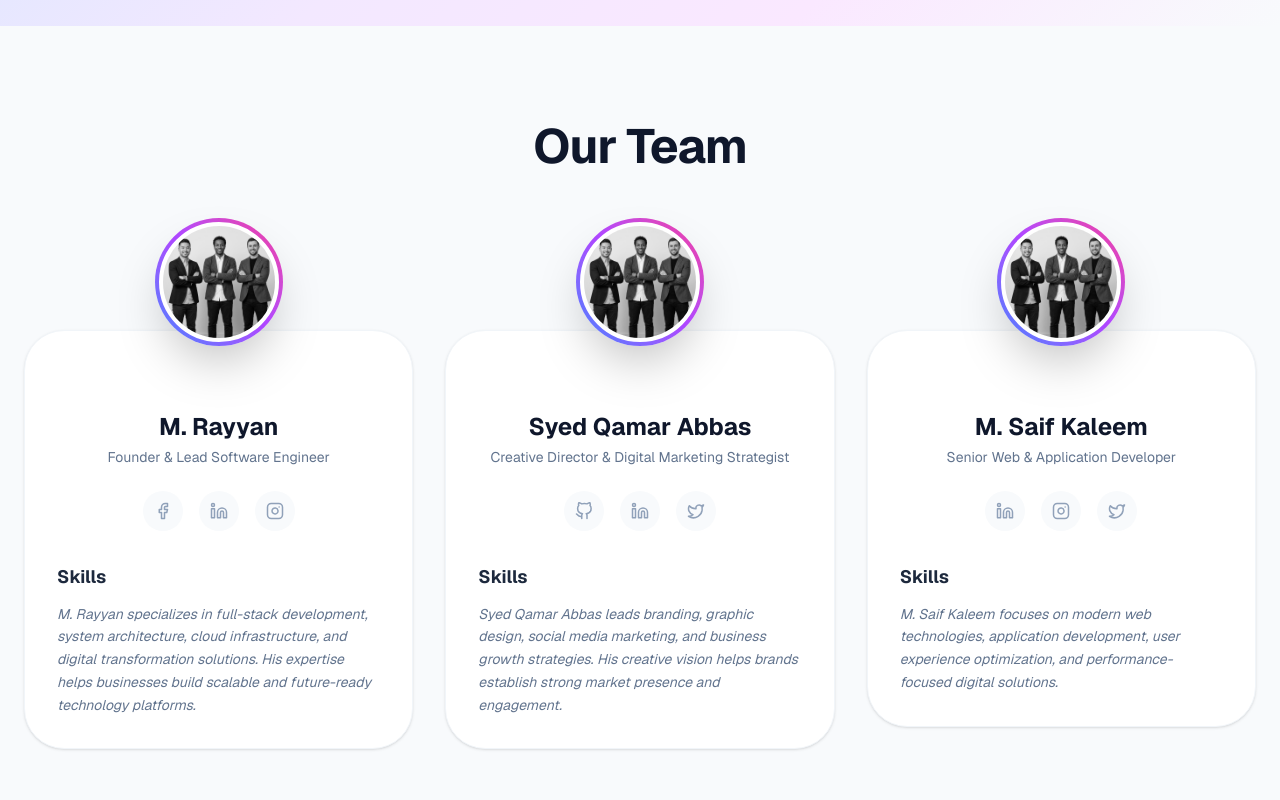
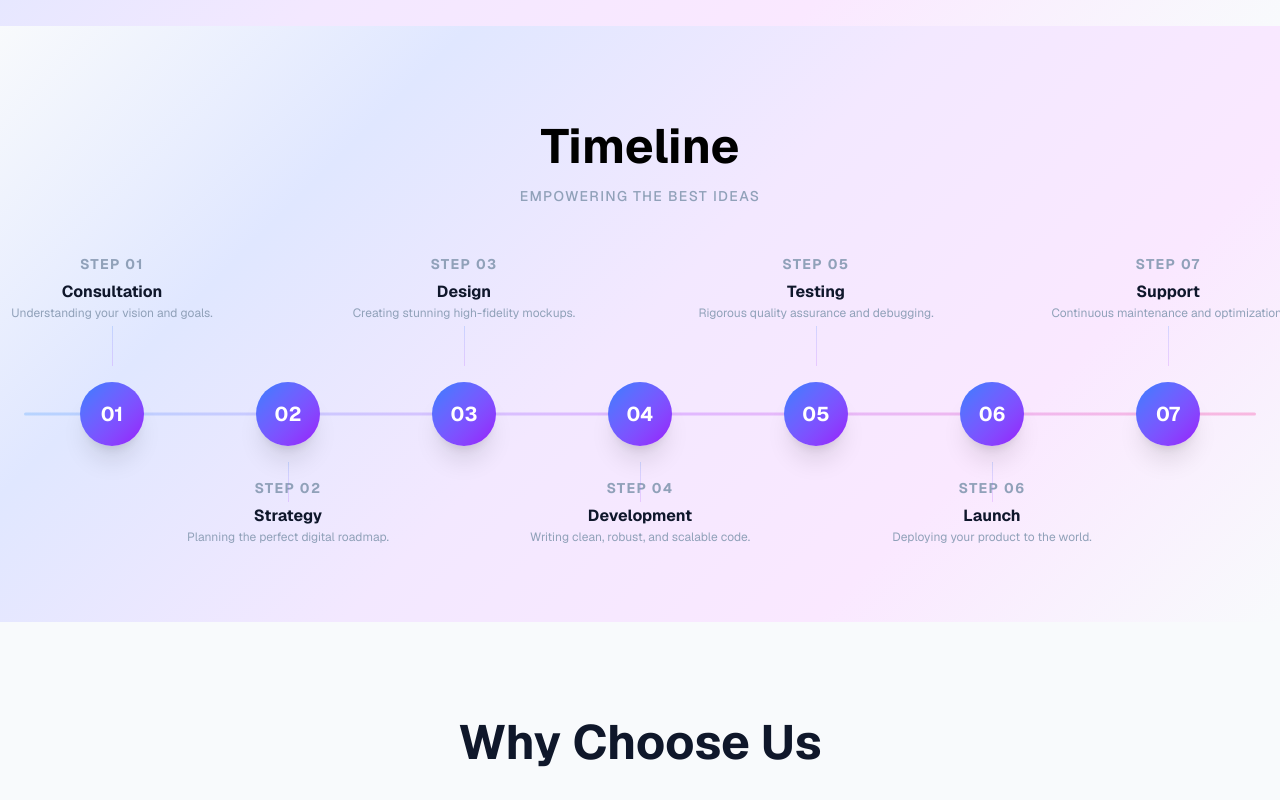
Before and after one commit to developbysaif/devcodex, a Next.js app: page / in a window 1280 px wide. Shown: the part 5840-6640 px from the top of the page. Built offline with nearby package versions, Linux system fonts and the light colour scheme.

Commit message:
first commit

```diff
--- a/src/app/page.js
+++ b/src/app/page.js
@@ -5,7 +5,6 @@ import FeaturedSolutions from "@/components/FeaturedSolutions";
 import TechStack from "@/components/TechStack";
 import Trust from "@/components/Trust";
 import Portfolio from "@/components/Portfolio";
-import Team from "@/components/Team";
 import Timeline from "@/components/Timeline";
 import WhyChooseUs from "@/components/WhyChooseUs";
 import Testimonials from "@/components/Testimonials";
@@ -27,7 +26,6 @@ export default function Home() {
       <FeaturedSolutions />
       <TechStack />
       <Portfolio />
-      <Team />
       <Timeline />
       <WhyChooseUs />
       <Testimonials />
--- a/src/components/Team.js
+++ /dev/null
@@ -1,102 +0,0 @@
-"use client";
-import React from 'react';
-import Image from 'next/image';
-import { User } from 'lucide-react';
-
-const Facebook = ({ size = 24 }) => (
-  <svg width={size} height={size} viewBox="0 0 24 24" fill="none" stroke="currentColor" strokeWidth="2" strokeLinecap="round" strokeLinejoin="round"><path d="M18 2h-3a5 5 0 0 0-5 5v3H7v4h3v8h4v-8h3l1-4h-4V7a1 1 0 0 1 1-1h3z"/></svg>
-);
-const Linkedin = ({ size = 24 }) => (
-  <svg width={size} height={size} viewBox="0 0 24 24" fill="none" stroke="currentColor" strokeWidth="2" strokeLinecap="round" strokeLinejoin="round"><path d="M16 8a6 6 0 0 1 6 6v7h-4v-7a2 2 0 0 0-2-2 2 2 0 0 0-2 2v7h-4v-7a6 6 0 0 1 6-6z"/><rect width="4" height="12" x="2" y="9"/><circle cx="4" cy="4" r="2"/></svg>
-);
-const Instagram = ({ size = 24 }) => (
-  <svg width={size} height={size} viewBox="0 0 24 24" fill="none" stroke="currentColor" strokeWidth="2" strokeLinecap="round" strokeLinejoin="round"><rect width="20" height="20" x="2" y="2" rx="5" ry="5"/><path d="M16 11.37A4 4 0 1 1 12.63 8 4 4 0 0 1 16 11.37z"/><line x1="17.5" x2="17.51" y1="6.5" y2="6.5"/></svg>
-);
-const Github = ({ size = 24 }) => (
-  <svg width={size} height={size} viewBox="0 0 24 24" fill="none" stroke="currentColor" strokeWidth="2" strokeLinecap="round" strokeLinejoin="round"><path d="M9 19c-5 1.5-5-2.5-7-3m14 6v-3.87a3.37 3.37 0 0 0-.94-2.61c3.14-.35 6.44-1.54 6.44-7A5.44 5.44 0 0 0 20 4.77 5.07 5.07 0 0 0 19.91 1S18.73.65 16 2.48a13.38 13.38 0 0 0-7 0C6.27.65 5.09 1 5.09 1A5.07 5.07 0 0 0 5 4.77a5.44 5.44 0 0 0-1.5 3.78c0 5.42 3.3 6.61 6.44 7A3.37 3.37 0 0 0 9 18.13V22"/></svg>
-);
-const Twitter = ({ size = 24 }) => (
-  <svg width={size} height={size} viewBox="0 0 24 24" fill="none" stroke="currentColor" strokeWidth="2" strokeLinecap="round" strokeLinejoin="round"><path d="M22 4s-.7 2.1-2 3.4c1.6 10-9.4 17.3-18 11.6 2.2.1 4.4-.6 6-2C3 15.5.5 9.6 3 5c2.2 2.6 5.6 4.1 9 4-.9-4.2 4-6.6 7-3.8 1.1 0 3-1.2 3-1.2z"/></svg>
-);
-
-const teamMembers = [
-  {
-    name: 'M. Rayyan',
-    role: 'Founder & Lead Software Engineer',
-    image: '/team-about.png',
-    skills: 'M. Rayyan specializes in full-stack development, system architecture, cloud infrastructure, and digital transformation solutions. His expertise helps businesses build scalable and future-ready technology platforms.',
-    socials: [<Facebook key="fb" />, <Linkedin key="li" />, <Instagram key="ig" />]
-  },
-  {
-    name: 'Syed Qamar Abbas',
-    role: 'Creative Director & Digital Marketing Strategist',
-    image: '/team-about.png',
-    skills: 'Syed Qamar Abbas leads branding, graphic design, social media marketing, and business growth strategies. His creative vision helps brands establish strong market presence and engagement.',
-    socials: [<Github key="gh" />, <Linkedin key="li" />, <Twitter key="tw" />]
-  },
-  {
-    name: 'M. Saif Kaleem',
-    role: 'Senior Web & Application Developer',
-    image: '/team-about.png',
-    skills: 'M. Saif Kaleem focuses on modern web technologies, application development, user experience optimization, and performance-focused digital solutions.',
-    socials: [<Linkedin key="li" />, <Instagram key="ig" />, <Twitter key="tw" />]
-  }
-];
-
-const Team = () => {
-  return (
-    <section id="team" className="py-24 bg-[#f8fafc] relative overflow-hidden">
-      <div className="max-w-7xl mx-auto px-6">
-        <h2 className="text-4xl lg:text-5xl font-bold text-center mb-24 tracking-tight text-slate-900">Our Team</h2>
-
-        <div className="grid grid-cols-1 md:grid-cols-2 lg:grid-cols-3 gap-16 lg:gap-8">
-          {teamMembers.map((member, idx) => (
-            <div key={member.name} className="relative pt-16">
-              {/* Card Container */}
-              <div className="bg-white p-8 pt-20 rounded-[40px] text-center border border-slate-100 shadow-sm hover:shadow-2xl transition-all duration-500 group">
-                {/* Circular Profile Image (Overlapping top) */}
-                <div className="absolute -top-12 left-1/2 -translate-x-1/2 w-32 h-32 rounded-full p-1 bg-gradient-to-tr from-blue-500 via-purple-500 to-pink-500 shadow-2xl z-10 group-hover:scale-110 transition-transform duration-500">
-                  <div className="w-full h-full rounded-full overflow-hidden bg-white border-4 border-[#fff]">
-                    <Image
-                      src={member.image}
-                      alt={member.name}
-                      width={128}
-                      height={128}
-                      sizes="128px"
-                      className={`object-cover w-full h-full grayscale group-hover:grayscale-0 transition-all duration-500 ${
-                        idx === 0 ? 'object-left' : idx === 1 ? 'object-center' : 'object-right'
-                      }`}
-                    />
-                  </div>
-                </div>
-
-                {/* Member Info */}
-                <h3 className="text-2xl font-bold mb-1 text-slate-900">{member.name}</h3>
-                <p className="text-slate-500 text-sm mb-6">{member.role}</p>
-
-                {/* Social Icons */}
-                <div className="flex justify-center gap-4 mb-8">
-                  {member.socials.map((icon, i) => (
-                    <div key={i} className="w-10 h-10 rounded-full bg-slate-50 flex items-center justify-center hover:bg-black transition-all duration-300 cursor-pointer text-slate-400 hover:text-white">
-                      {React.cloneElement(icon, { size: 18 })}
-                    </div>
-                  ))}
-                </div>
-
-                {/* Skills Section */}
-                <div className="text-left">
-                  <h4 className="font-bold text-lg mb-3 text-slate-800">Skills</h4>
-                  <p className="text-slate-500 text-sm italic leading-relaxed">
-                    {member.skills}
-                  </p>
-                </div>
-              </div>
-            </div>
-          ))}
-        </div>
-      </div>
-    </section>
-  );
-};
-
-export default Team;
```
